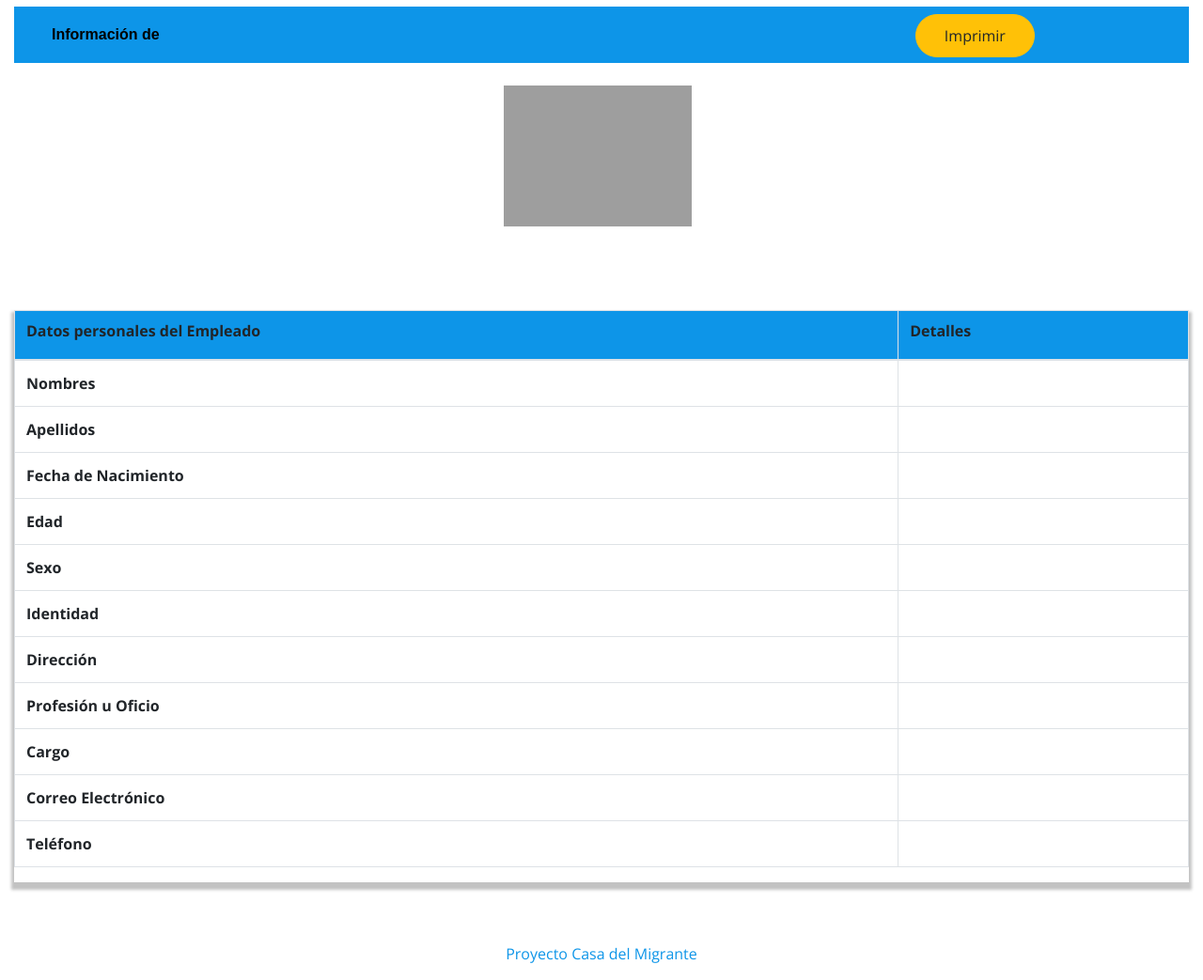
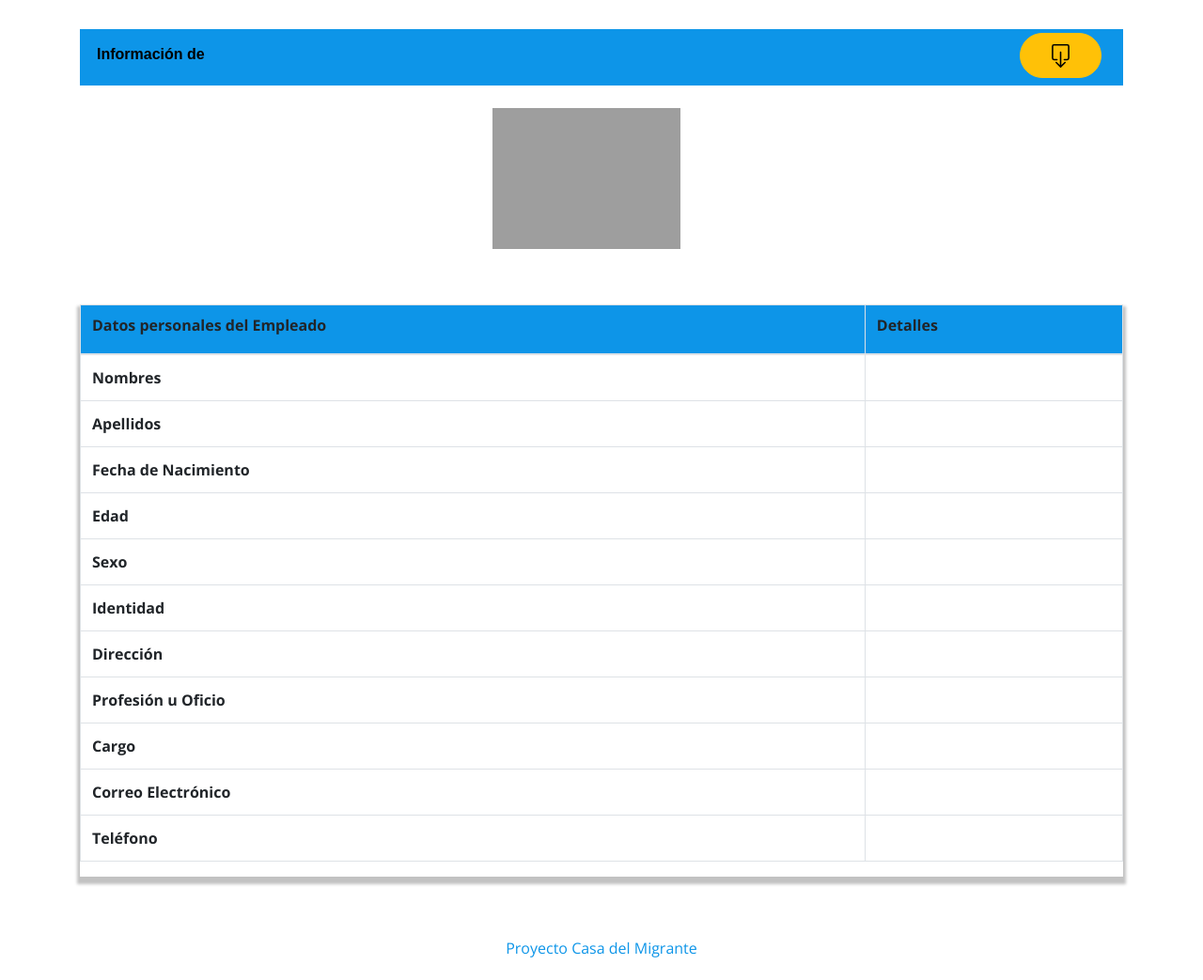
Before and after one commit to Dream-Logic/Proyecto_Casa_del_Migrante, a Laravel app: template resources/views/empleados/ver_empleado.blade.php in a window 1280 px wide. Shown: the part 65-1108 px from the top of the page at 94% size. After the commit the page ends 1084 px from the top, so only its background shows below. Run offline with Laravel 8, Linux system fonts and the light colour scheme; the template is opened without the code that fills it, so the values that code supplies are empty; a user stored in the database is signed in; data comes from the database, SQL or seed files in the repository; some libraries are stand-ins or nearby versions; some web fonts are replaced; grey boxes are pictures that could not be loaded.

Commit message:
Boton ver empleado

```diff
--- a/resources/views/empleados/ver_empleado.blade.php
+++ b/resources/views/empleados/ver_empleado.blade.php
@@ -1,9 +1,13 @@
 @extends ('PlantillaMadre.menu_inicio')
-@section('titulo', 'Datos del huésped')
+@section('titulo', 'Datos del empleado')
 @section('contenido')
-    <br>
-    <br>
-    <br>
+    <br><br><br>
+    <section class="container">
+        <head>
+            <!-- CSRF Token -->
+            <meta name="csrf-token" content="{{ csrf_token() }}">
+            <meta charset="utf-8">
+        </head>
 
     @if ($errors->any())
         <div class="alert alert-danger">
@@ -14,21 +18,25 @@
             </ul>
         </div>
     @endif
-    <div style="background-color:  #0d95e8; height: 60px" >
-    <label class="card-title" style="color: black; height: 75px;  margin-left: 40px; margin-top: 18px">Información de {{$personal->nombres_personal}} {{$personal->apellidos_personal}} </label>
-    <input  class="btn btn-warning "  width="25" type="button" value="Imprimir" onclick="window.print()"
-            style="margin-left: 800px;" >
-   </div>
+        <br>
+    <form class="col-md-12" style="background-color:  #0d95e8; height: 60px; font-weight: bold; text-align: justify">
+    <label class="j" style="color: black; padding: 3px; margin-top: 12px;">Información de {{$personal->nombres_personal}} {{$personal->apellidos_personal}} </label>
+        <button  class="mr-sm-2 btn btn-warning float-right"  title="Imprimir"
+                 style="margin-top: 4px"
+                 type="button"   onclick="window.print()" >
+            <img src="/imagenes/iconos/imprimir.svg" class="svg" width="25px"  title="Imprimir">
+        </button>
+    </form>
     <center>
-        <div class="col-2" ><br>
-            <div class="row" >
+        <div class="col-md-12 justify justify-content-center"><br>
+            <div class="col-md-12 justify-content-center">
                 <div class="form-group {{ $errors->has('imagen') ? ' has-error' : '' }}"style="width: 90%">
-                    <img width="200px"  id="previewImagen" style="max-height:200px"
-                         src="{{"/foto/".$personal->imagen}}"
-                    />
+                    <img width="200px"  id="previewImagen" style="max-height:250px; margin-left: 35px"
+                         src="{{"/foto/".$personal->imagen}}"/>
 
-                    <label id="labelImagen" for="imagen" class="btn btn-large" ><span style="font-size: 60px">
-                                                    </span></label>
+                    <label id="labelImagen" for="imagen" class="btn btn-large" >
+                        <span style="font-size: 60px">
+                        </span></label>
                     <input type="file" accept="image/*"
                            onchange="loadFile(event)"
                            @if($errors->has("imagen"))
@@ -114,6 +122,6 @@
     </div>
     <div class="footer-copyright text-center py-3" style="color: #0d95e8">
         Proyecto Casa del Migrante
-
     </div>
+    </section>
 @endsection
```
